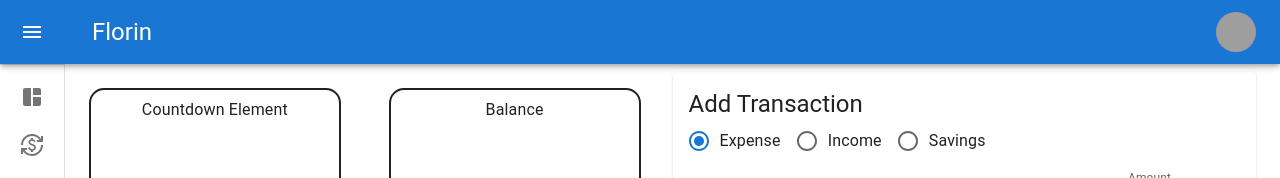
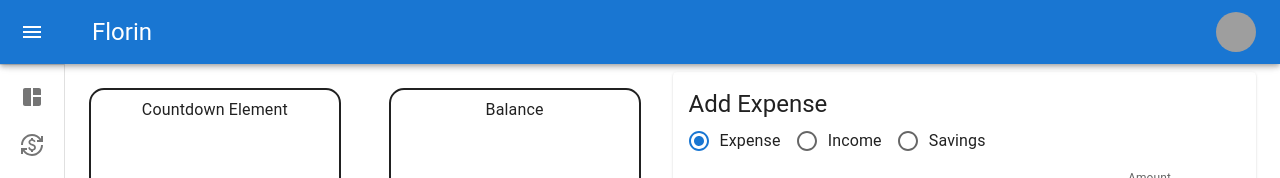
Before and after one commit to jayabaldwin/budget-app, a React (Vite) app in the folder client/: page /home/dashboard in a window 1280 px wide. Shown: the top 178 px of the page. Built offline with nearby package versions, Linux system fonts and the light colour scheme; grey boxes are pictures that could not be loaded; the HTML template or start-up script is replaced by a standard one.

Commit message:
Handles state change of if expense, income or savings

```diff
--- a/client/src/components/dashboard/TransactionForm.jsx
+++ b/client/src/components/dashboard/TransactionForm.jsx
@@ -18,6 +18,10 @@
 
 export default function TransactionForm() {
   const [type, setType] = useState('Expense');
+
+
+
+
   const [description, setDescription] = useState('');
   const [amount, setAmount] = useState('');
   const [budgetCategory, setBudgetCategory] = useState('');
@@ -49,7 +53,7 @@
 
   return (
     <Paper component="form" sx={{ p: 2 }}>
-      <Typography variant='h5'>Add Transaction</Typography>
+      <Typography variant='h5'>Add {type}</Typography>
       <Grid container spacing={2} alignItems="center">
         <Grid item xs={12}>
           <FormControl>
@@ -89,11 +93,12 @@
           <Grid container spacing={2} alignItems="center">
             <Grid item xs={4}>
               <FormControl fullWidth>
-                <InputLabel id="budget-category">Budget Category</InputLabel>
+                <InputLabel id="budget-category-label">Budget Category</InputLabel>
                 <Select
-                  labelId="budget-category"
+                  labelId="budget-category-label"
                   id="budget-category"
                   value={budgetCategory}
+                  label="Budget Category"
                   onChange={handleBudgetCategoryChange}
                 >
                   <MenuItem value={"Home"}>Home</MenuItem>
```
